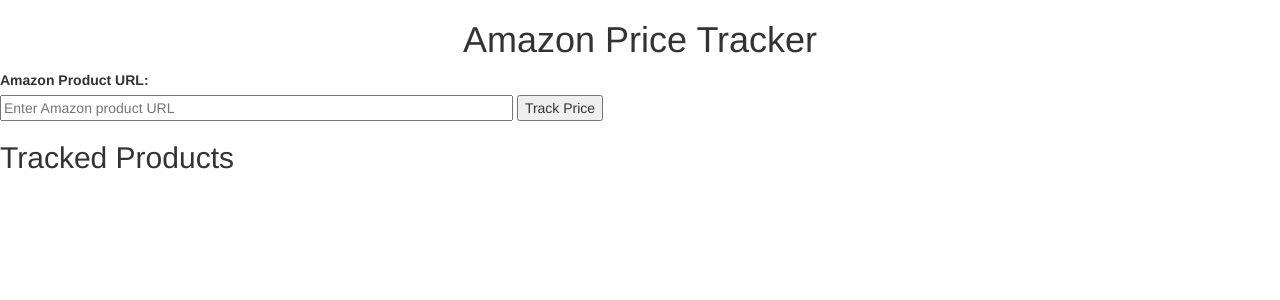
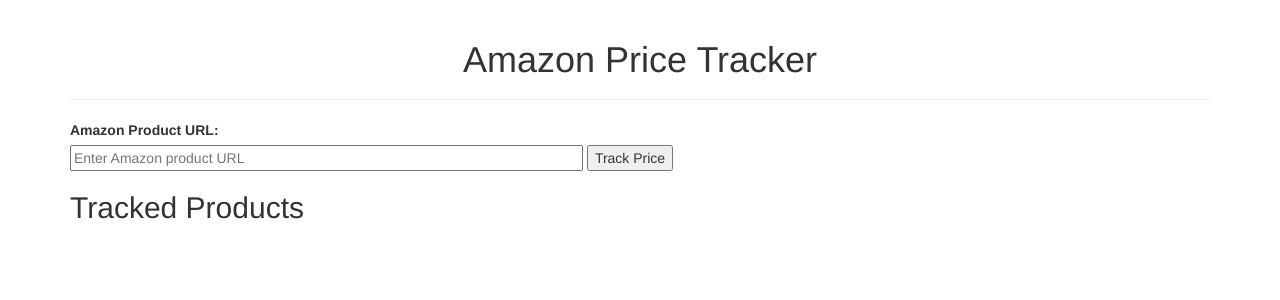
Before and after one commit to AaqilSh/AmazPrice, a Flask app: page / in a window 1280 px wide. Shown: the top 300 px of the page. Run offline with Flask 3, Linux system fonts and the light colour scheme.

Commit message:
Stlye changed

```diff
--- a/templates/index.html
+++ b/templates/index.html
@@ -20,9 +20,10 @@
     />
   </head>
   <body>
-    <center>
+    <div class="container">
+      <div class="page-header text-center">
         <h1>Amazon Price Tracker</h1>
-    </center>
+      </div>
       <form method="POST">
         <label for="url">Amazon Product URL:</label><br />
         <input
@@ -48,6 +49,7 @@
         </li>
         {% endfor %}
       </ul>
+    </div>
 
     <script
       src="https://code.jquery.com/jquery-1.12.4.min.js"
```
Lines whose indentation alone changed are shown as unchanged.
